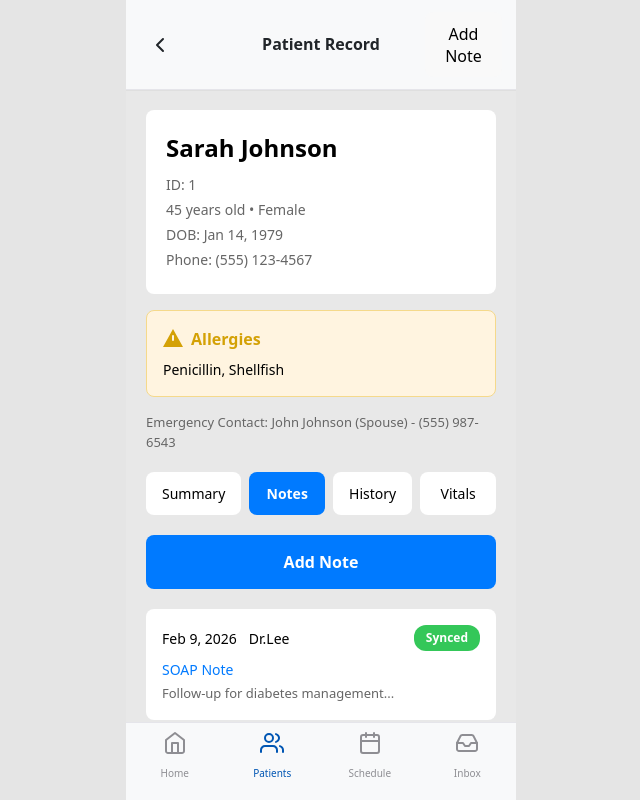
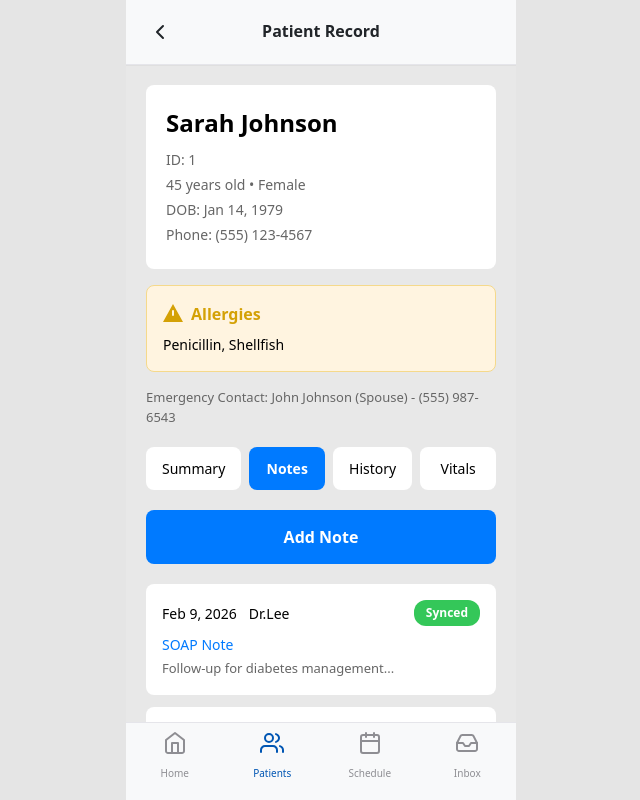
Before and after one commit to kateyang1998/novalab-oscar-mobile-pro, a React (Vite) app: page /patient/1/notes in a window 1280 px wide. Shown: the top 800 px of the page, without its empty margins (319-959 px from the left). Built offline with nearby package versions, Linux system fonts and the light colour scheme.

Commit message:
refactor: simplify TopHeader component structure and remove redundant props

```diff
--- a/src/components/layout/TopHeader.jsx
+++ b/src/components/layout/TopHeader.jsx
@@ -3,6 +3,8 @@ import React from 'react';
 const TopHeader = ({ title, onBack, showBack = true, right = null }) => {
   return (
     <div style={styles.header} className="top-bar">
+      {/* inner container aligns header content with page content width */}
+      <div className="container" style={styles.innerContainer}>
         <div style={styles.left}>
           {showBack ? (
             <button aria-label="Back" onClick={onBack} style={styles.backButton}>
@@ -21,6 +23,7 @@ const TopHeader = ({ title, onBack, showBack = true, right = null }) => {
 
         <div style={styles.right}>{right ? right : <div style={{ width: 40 }} />}</div>
       </div>
+    </div>
   );
 };
 
@@ -33,6 +36,13 @@ const styles = {
     background: 'var(--oscar-white)',
     borderBottom: '1px solid var(--color-neutral-2)',
     flexShrink: 0,
+  },
+  innerContainer: {
+    display: 'flex',
+    alignItems: 'center',
+    justifyContent: 'space-between',
+    width: '100%',
+    padding: '0',
   },
   left: { display: 'flex', alignItems: 'center', width: 56 },
   center: { flex: 1, display: 'flex', justifyContent: 'center' },
--- a/src/screens/PatientRecordNotesScreen.jsx
+++ b/src/screens/PatientRecordNotesScreen.jsx
@@ -132,7 +132,7 @@ const PatientRecordNotesScreen = () => {
   return (
     <div style={styles.container}>
       {/* Header */}
-      <TopHeader title="Patient Record" onBack={handleBackClick} right={<button style={styles.addNoteBtn} onClick={handleAddNote}>Add Note</button>} />
+      <TopHeader title="Patient Record" onBack={handleBackClick} />
 
       <div style={styles.content}>
         {/* Patient Info Card */}
```
Lines whose indentation alone changed are shown as unchanged.
